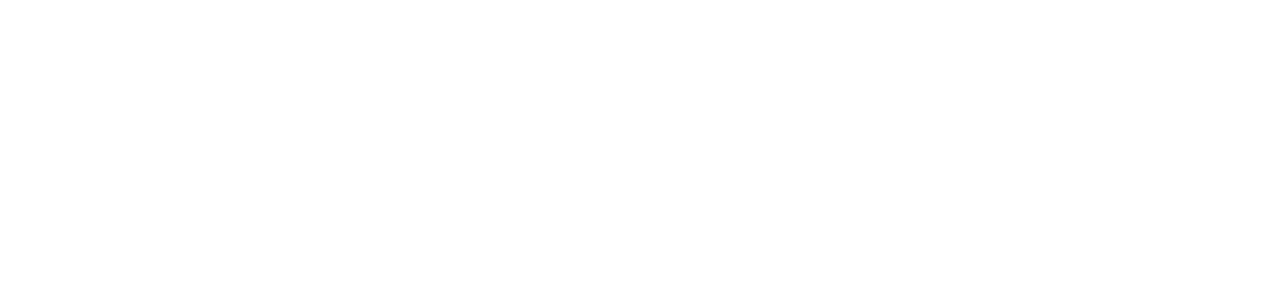
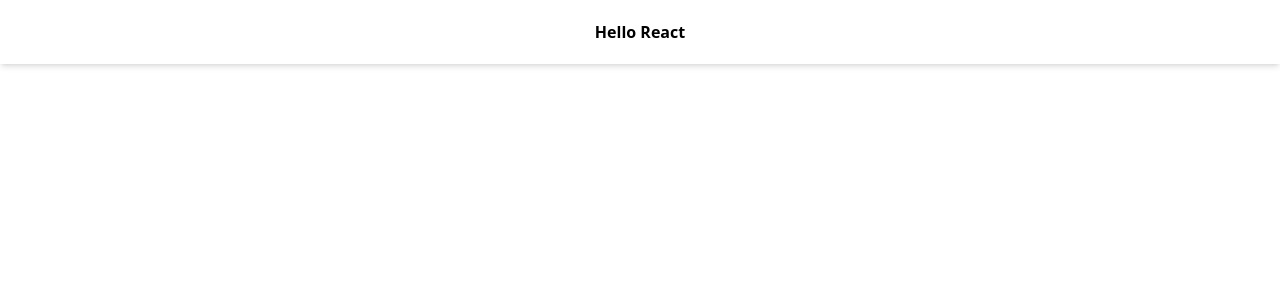
Before and after one commit to ntdat6310/simple-movie, a React (Create React App) app: page / in a window 1280 px wide. Shown: the top 300 px of the page. Built offline with nearby package versions, Linux system fonts and the light colour scheme.

Commit message:
add tailwindCSS

```diff
--- a/package.json
+++ b/package.json
@@ -34,5 +34,10 @@
       "last 1 firefox version",
       "last 1 safari version"
     ]
+  },
+  "devDependencies": {
+    "autoprefixer": "^10.4.13",
+    "postcss": "^8.4.19",
+    "tailwindcss": "^3.2.4"
   }
 }
--- /dev/null
+++ b/postcss.config.js
@@ -0,0 +1,6 @@
+module.exports = {
+  plugins: {
+    tailwindcss: {},
+    autoprefixer: {},
+  },
+}
--- a/src/App.js
+++ b/src/App.js
@@ -1,5 +1,5 @@
 function App() {
-  return <div className="App"></div>;
+  return <div className="App shadow-md font-bold text-center p-5">Hello React</div>;
 }
 
 export default App;
--- a/src/index.css
+++ b/src/index.css
@@ -1,13 +1,3 @@
-body {
-  margin: 0;
-  font-family: -apple-system, BlinkMacSystemFont, 'Segoe UI', 'Roboto', 'Oxygen',
-    'Ubuntu', 'Cantarell', 'Fira Sans', 'Droid Sans', 'Helvetica Neue',
-    sans-serif;
-  -webkit-font-smoothing: antialiased;
-  -moz-osx-font-smoothing: grayscale;
-}
-
-code {
-  font-family: source-code-pro, Menlo, Monaco, Consolas, 'Courier New',
-    monospace;
-}
+@tailwind base;
+@tailwind components;
+@tailwind utilities;
--- /dev/null
+++ b/tailwind.config.js
@@ -0,0 +1,8 @@
+/** @type {import('tailwindcss').Config} */
+module.exports = {
+  content: ["./src/**/*.{js,jsx,ts,tsx}"],
+  theme: {
+    extend: {},
+  },
+  plugins: [],
+};
```
Also changed, not shown: 1 other file (tests, documents, lock files or other folders).
